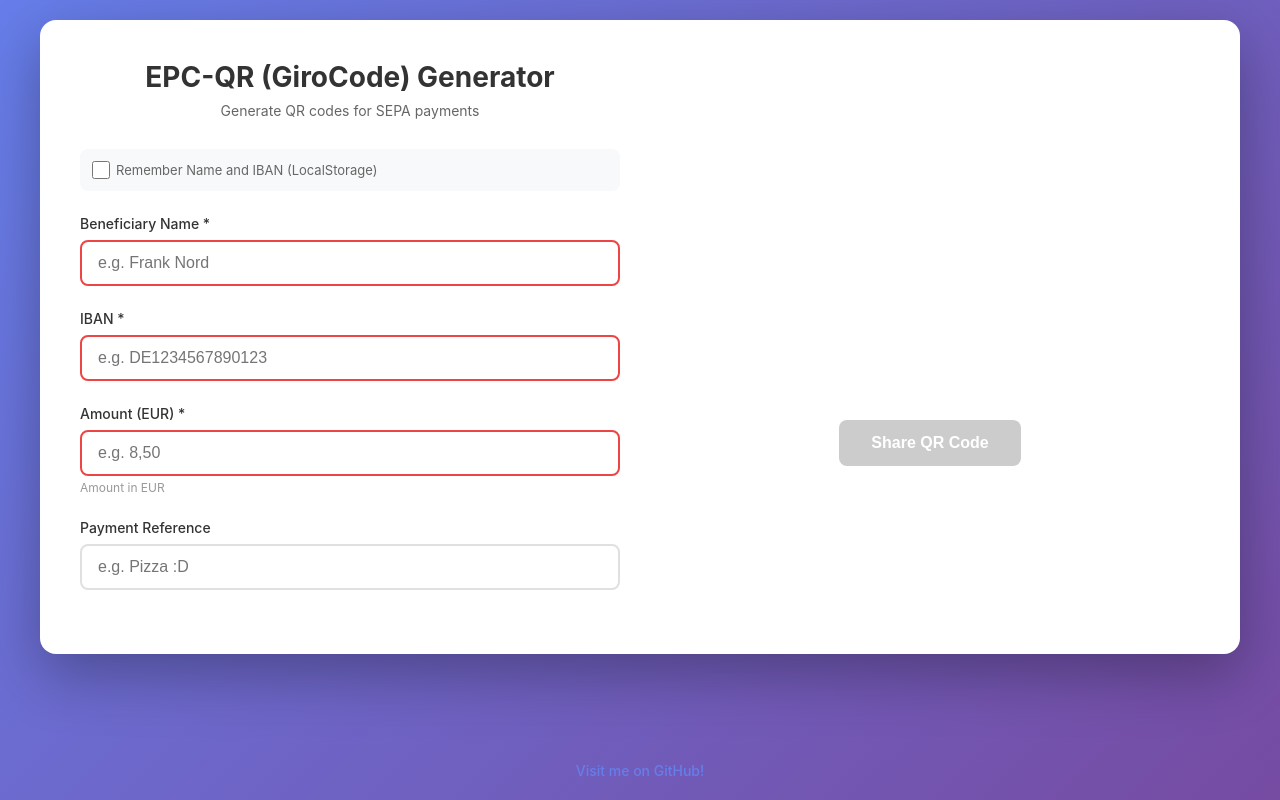
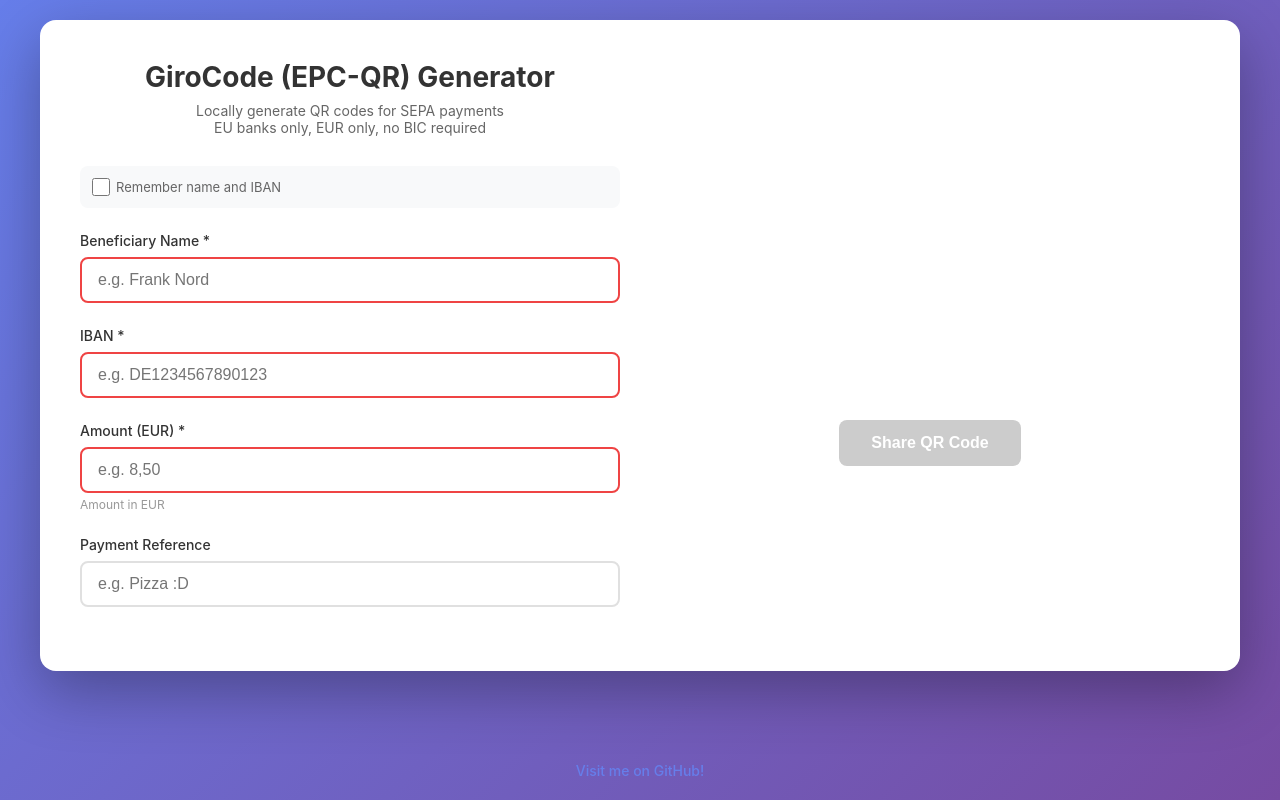
Before and after one commit to whosmatt/girocode-ts, a website with bundled scripts: page src/index.html in a window 1280 px wide. Built offline with nearby package versions, Linux system fonts and the light colour scheme.

Commit message:
change title and strings

```diff
--- a/src/index.html
+++ b/src/index.html
@@ -5,7 +5,7 @@
     <meta name="viewport" content="width=device-width, initial-scale=1.0">
     <meta name="description" content="Generate QR codes for SEPA payments (EPC-QR/GiroCode)">
     <meta name="theme-color" content="#667eea">
-    <title>EPC-QR Generator</title>
+    <title>GiroCode Generator</title>
     <link rel="icon" type="image/png" href="icons/32.png">
     <link rel="stylesheet" href="css/style.css">
     <link rel="manifest" href="manifest.json">
@@ -14,13 +14,13 @@
 <body>
     <div class="container">
         <div class="form-wrapper">
-            <h1>EPC-QR (GiroCode) Generator</h1>
-            <p class="subtitle">Generate QR codes for SEPA payments</p>
+            <h1>GiroCode (EPC-QR) Generator</h1>
+            <p class="subtitle">Locally generate QR codes for SEPA payments<br>EU banks only, EUR only, no BIC required</p>
             <form id="epcForm">
                 <div class="remember-section">
                     <label class="checkbox-label">
                         <input type="checkbox" id="remember-credentials">
-                        <span>Remember Name and IBAN (LocalStorage)</span>
+                        <span>Remember name and IBAN</span>
                     </label>
                 </div>
 
```
